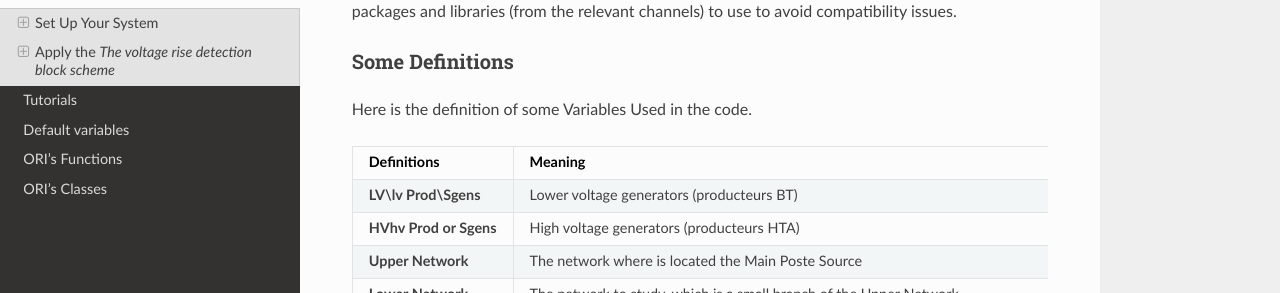
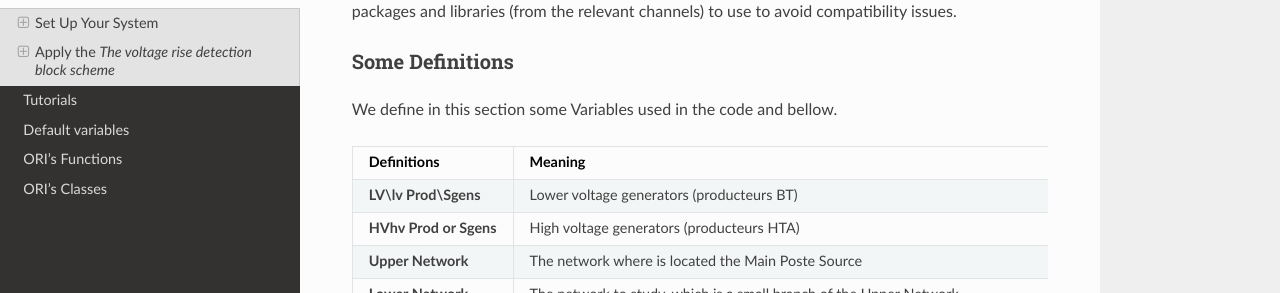
Before and after one commit to pajjaecat/ORI-SRD, a Sphinx documentation site: the page built from docs/HowToUse/howToUse.rst, in a window 1280 px wide and 900 px high, scrolled down 399 px. Shown: the part 158-451 px from the top of the window. Built offline with Sphinx 7.4.7 and the Read the Docs theme 2.0.0, drawn with Linux system fonts in a browser that asks for light colours.

Commit message:
Update howToUse.rst

```diff
--- a/docs/HowToUse/howToUse.rst
+++ b/docs/HowToUse/howToUse.rst
@@ -40,7 +40,7 @@ contain all the necessary packages and libraries (from the relevant channels) to
 
 Some Definitions
 ^^^^^^^^^^^^^^^^^^
-Here is the definition of some Variables Used in the code.
+We define in this section some Variables used in the code and bellow.
 
 ============================  =====================================================================================
          **Definitions**                **Meaning**
@@ -58,10 +58,6 @@ Here is the definition of some Variables Used in the code.
 
 
 By default, we consider |uppernet| and |lowernet| as the upper and lower Network, respectively.
-
-
-
-
 
 
 .. warning::
```
